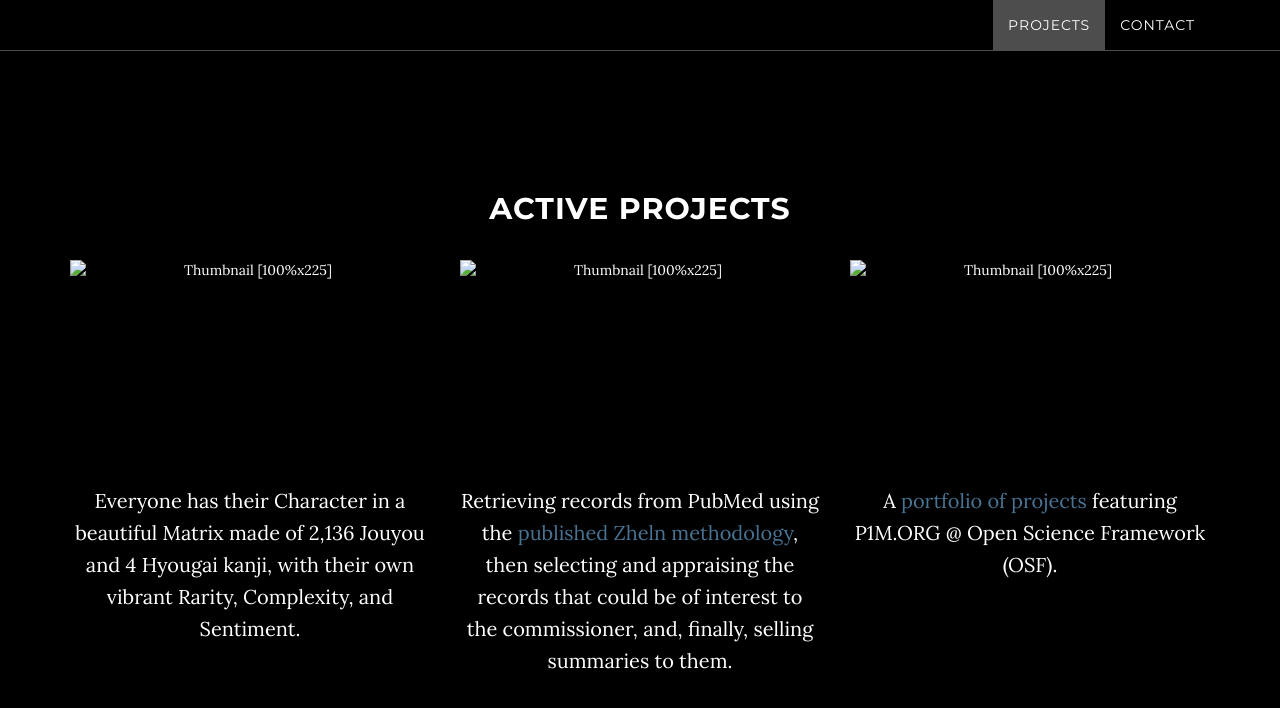
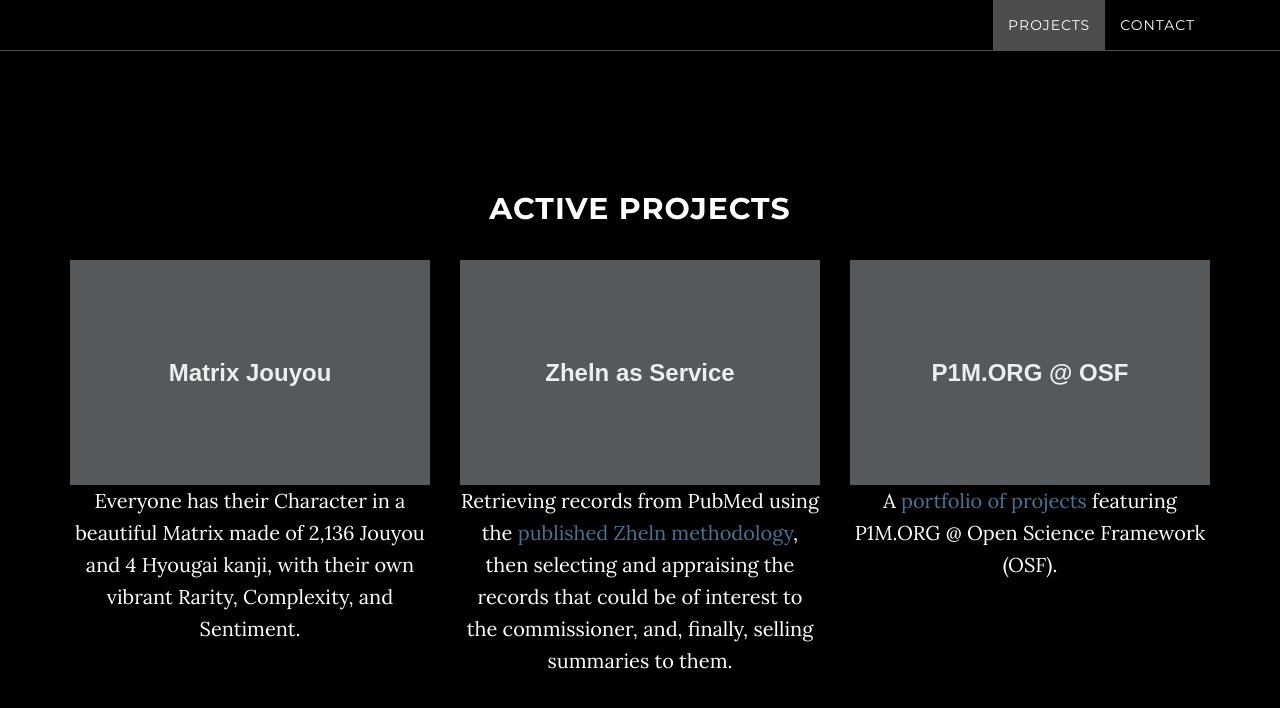
Before and after one commit to p1m-ortho/p1m.github.io, a Jekyll site: the page built from index.html, in a window 1280 px wide and 900 px high, scrolled down 908 px. Shown: the top 708 px of the window. Built offline with Jekyll 4.4.1, drawn with Linux system fonts in a browser that asks for light colours.

Commit message:
Fix holder.js link

```diff
--- a/_includes/js.html
+++ b/_includes/js.html
@@ -12,3 +12,5 @@
 
     <!-- Custom Theme JavaScript -->
     <script src="{{ "/js/grayscale.js" | prepend: site.baseurl }}"></script>
+
+    <script src="{{ "/js/holder.min.js" | prepend: site.baseurl }}"></script>
--- a/_includes/projects.html
+++ b/_includes/projects.html
@@ -5,7 +5,7 @@
                 <h2>Active Projects</h2>
                 <div class="col-md-4">
                 <div class="card mb-4 box-shadow">
-                    <img class="card-img-top" data-src="/js/holder.js/100px225?theme=thumb&amp;bg=55595c&amp;fg=eceeef&amp;text=Matrix&nbsp;Jouyou" alt="Thumbnail [100%x225]" style="height: 225px; width: 100%; display: block;" src="" data-holder-rendered="true">
+                    <img class="card-img-top" data-src="holder.js/100px225?theme=thumb&amp;bg=55595c&amp;fg=eceeef&amp;text=Matrix&nbsp;Jouyou" alt="Thumbnail [100%x225]" style="height: 225px; width: 100%; display: block;" src="" data-holder-rendered="true">
                     <div class="card-body">
                         <p class="card-text">Everyone has their Character in a beautiful Matrix made of 2,136 Jouyou and 4 Hyougai kanji, with their own vibrant Rarity, Complexity, and Sentiment.</p>
                     </div>
@@ -13,7 +13,7 @@
                 </div>
                 <div class="col-md-4">
                     <div class="card mb-4 box-shadow">
-                    <img class="card-img-top" data-src="/js/holder.js/100px225?theme=thumb&amp;bg=55595c&amp;fg=eceeef&amp;text=Zheln&nbsp;as&nbsp;Service" alt="Thumbnail [100%x225]" style="height: 225px; width: 100%; display: block;" src="" data-holder-rendered="true">
+                    <img class="card-img-top" data-src="holder.js/100px225?theme=thumb&amp;bg=55595c&amp;fg=eceeef&amp;text=Zheln&nbsp;as&nbsp;Service" alt="Thumbnail [100%x225]" style="height: 225px; width: 100%; display: block;" src="" data-holder-rendered="true">
                     <div class="card-body">
                         <p class="card-text">Retrieving records from PubMed using the <a href="https://doi.org/10.31222/osf.io/y2nrb">published Zheln methodology</a>, then selecting and appraising the records that could be of interest to the commissioner, and, finally, selling summaries to them.</p>
                     </div>
@@ -21,7 +21,7 @@
                 </div>
                 <div class="col-md-4">
                     <div class="card mb-4 box-shadow">
-                    <img class="card-img-top" data-src="/js/holder.js/100px225?theme=thumb&amp;bg=55595c&amp;fg=eceeef&amp;text=P1M.ORG&nbsp;@&nbsp;OSF" alt="Thumbnail [100%x225]" style="height: 225px; width: 100%; display: block;" src="" data-holder-rendered="true">
+                    <img class="card-img-top" data-src="holder.js/100px225?theme=thumb&amp;bg=55595c&amp;fg=eceeef&amp;text=P1M.ORG&nbsp;@&nbsp;OSF" alt="Thumbnail [100%x225]" style="height: 225px; width: 100%; display: block;" src="" data-holder-rendered="true">
                     <div class="card-body">
                         <p class="card-text">A <a href="https://github.com/p1m-ortho/xw-p1m-org-osf-projects">portfolio of projects</a> featuring P1M.ORG @ Open Science Framework (OSF).</p>
                     </div>
```
